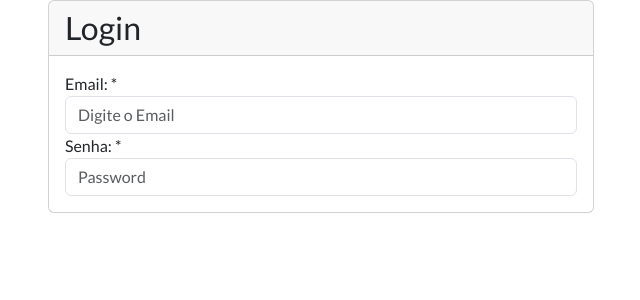
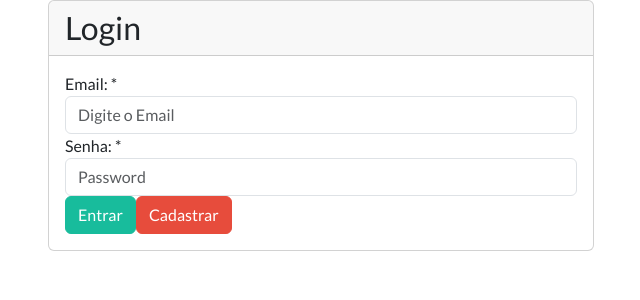
Before and after one commit to gabrieldutra07/minhas-financas-frontend, a React (Create React App) app in the folder minhas-financas-app/: page /#/ in a window 1280 px wide. Shown: the top 300 px of the page, without its empty margins (334-974 px from the left). Built offline with nearby package versions, Linux system fonts and the light colour scheme.

Commit message:
adicionado o botao de cadastrar e login

```diff
--- a/minhas-financas-app/src/views/login.js
+++ b/minhas-financas-app/src/views/login.js
@@ -3,6 +3,15 @@ import Card from '../components/card'
 import FormGroup from '../components/form-group'
 
 class Login extends React.Component {
+
+    state = {
+        email: '',
+        senha: ''
+    }
+
+    entrar = () => {
+
+    }
 
     render() {
         return (
@@ -16,11 +25,13 @@ class Login extends React.Component {
                                         <div class="bs-component">
                                             <fieldset>
                                                 <FormGroup label="Email: *" htmlFor="exampleInputEmail1">
-                                                    <input type="email" className="form-control" id="exampleInputEmail1" aria-describedby="emailHelp" placeholder="Digite o Email"/>
+                                                    <input type="email" onChange={(e) => this.setState({email: e.target.value})} value={this.state.email} className="form-control" id="exampleInputEmail1" aria-describedby="emailHelp" placeholder="Digite o Email"/>
                                                 </FormGroup>
                                                 <FormGroup label="Senha: *" htmlFor="exampleInputPassword1">
-                                                    <input type="password" class="form-control" id="exampleInputPassword1" placeholder="Password"/>
+                                                    <input onChange={(e) => this.setState({senha: e.target.value})} value={this.state.senha} type="password" class="form-control" id="exampleInputPassword1" placeholder="Password"/>
                                                 </FormGroup>
+                                                <button onClick={this.entrar} className='btn btn-success'>Entrar</button>
+                                                <button className='btn btn-danger'>Cadastrar</button>
                                             </fieldset>
                                         </div>
                                     </div>
```
